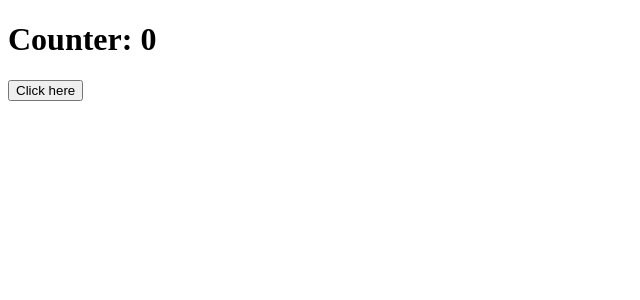
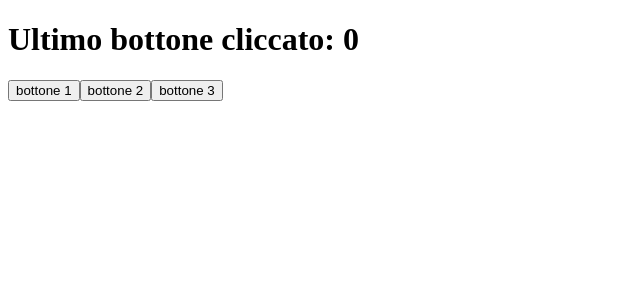
Before and after one commit to AlbertoRusso94/react-exercises, a React (Create React App) app: page / in a window 1280 px wide. Shown: the top 300 px of the page, without its empty margins (0-640 px from the left). Built offline with nearby package versions, Linux system fonts and the light colour scheme.

Commit message:
Events-03

```diff
--- a/src/App.js
+++ b/src/App.js
@@ -1,11 +1,11 @@
 import React from "react";
-import { ClickCounter } from "./ClickCounter.js";
+import { ClickTracker } from "./ClickTracker.js";
 
 export class App extends React.Component {
   render() {
     return (
       <div>
-        <ClickCounter initialValue={0} incrementValue={1} />
+        <ClickTracker />
       </div>
     );
   }
--- a/src/ClickCounter.js
+++ /dev/null
@@ -1,22 +0,0 @@
-import React from "react";
-
-export class ClickCounter extends React.Component {
-  state = {
-    count: this.props.initialValue,
-  };
-  contatoreConBottone = () => {
-    this.setState((state) => {
-      return {
-        count: state.count + this.props.incrementValue,
-      };
-    });
-  };
-  render() {
-    return (
-      <div>
-        <h1>Counter: {this.state.count} </h1>
-        <button onClick={this.contatoreConBottone}>Click here</button>
-      </div>
-    );
-  }
-}
--- /dev/null
+++ b/src/ClickTracker.js
@@ -0,0 +1,30 @@
+import React from "react";
+
+export class ClickTracker extends React.Component {
+  state = {
+    tracker: 0,
+  };
+
+  renderBottom = (event) => {
+    this.setState({
+      tracker: event.target.value,
+    });
+  };
+
+  render() {
+    return (
+      <div>
+        <h1>Ultimo bottone cliccato: {this.state.tracker} </h1>
+        <button onClick={this.renderBottom} value={1}>
+          bottone 1
+        </button>
+        <button onClick={this.renderBottom} value={2}>
+          bottone 2
+        </button>
+        <button onClick={this.renderBottom} value={3}>
+          bottone 3
+        </button>
+      </div>
+    );
+  }
+}
```
